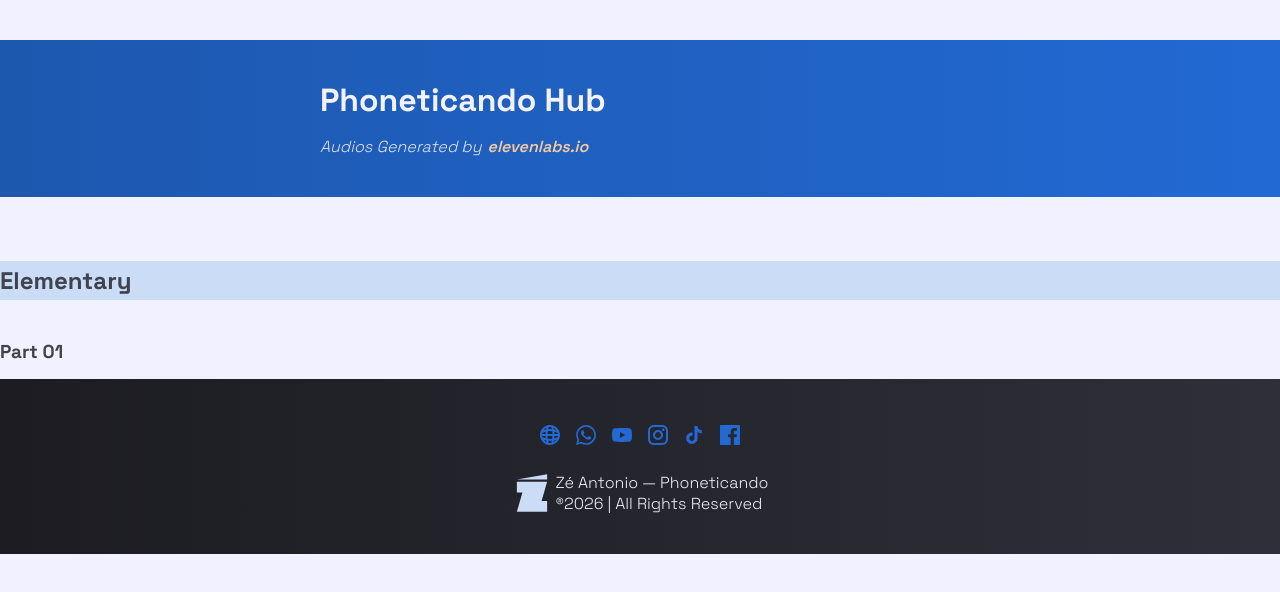
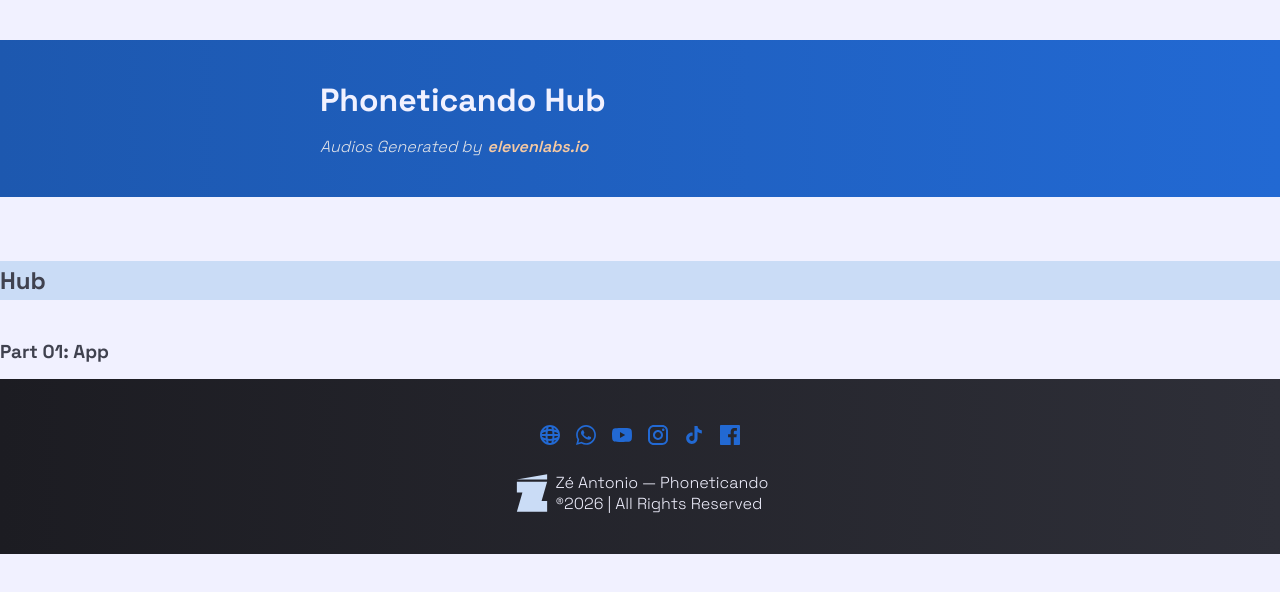
Before and after one commit to joseapp25/hub-phoneticando, a Vue app: page / in a window 1280 px wide. Shown: the top 592 px of the page. Built offline with nearby package versions, Linux system fonts and the light colour scheme.

Commit message:
Router started

```diff
--- a/src/App.vue
+++ b/src/App.vue
@@ -20,9 +20,9 @@
 
   <main>
 
-    <HeadingTwo>Elementary</HeadingTwo>
+    <HeadingTwo>Hub</HeadingTwo>
 
-    <HeadingThree>Part 01</HeadingThree>
+    <HeadingThree>Part 01: App</HeadingThree>
 
   </main>
 
```
Also changed, not shown: src/views/Home.vue (added, +19 -0 lines), src/views/Lessons.vue (added, +19 -0 lines), src/router/index.js (added).
